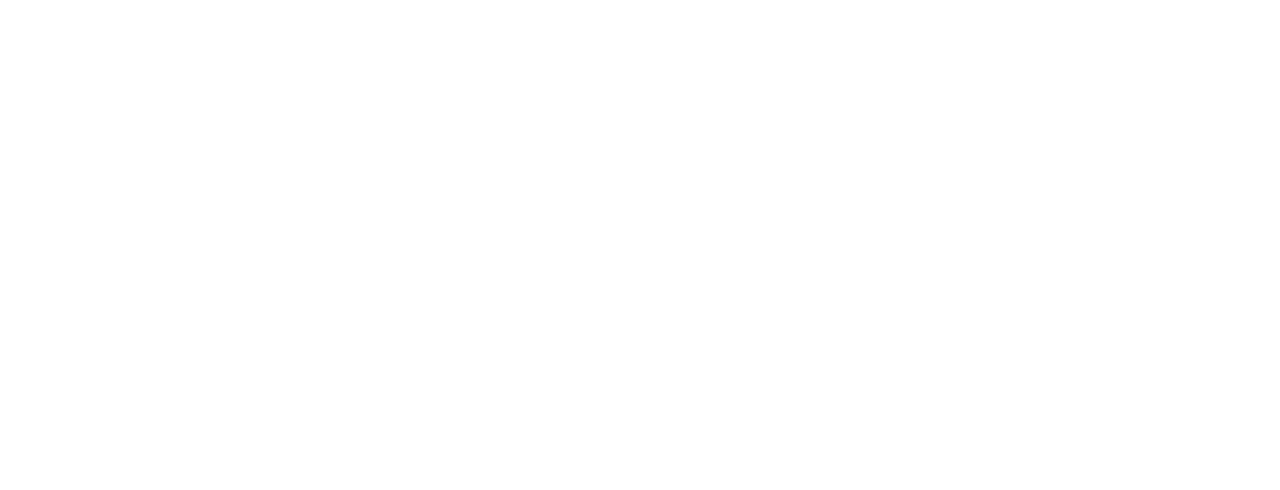
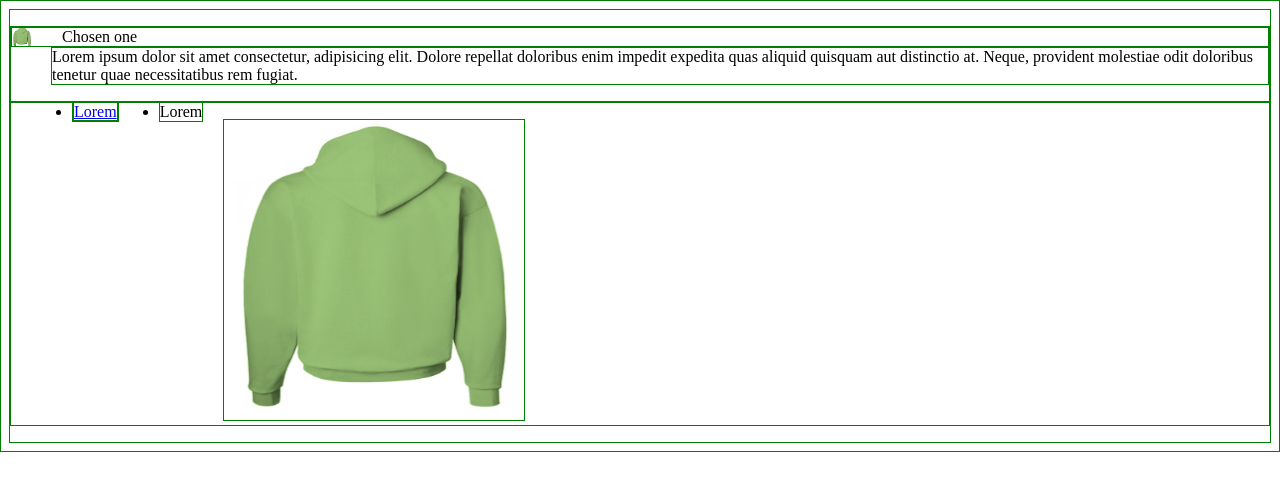
Before and after one commit to DevMax1997/Main-repository, a plain HTML site: page index.html in a window 1280 px wide. Drawn offline with Linux system fonts and the light colour scheme.

Commit message:
testing img/links theory

```diff
--- a/index.html
+++ b/index.html
@@ -6,11 +6,37 @@
 <meta charset="UTF-8">
 <title>Our first webpage</title>
 </head>
+<body>
+    <style>
+        * {
+            border: 1px solid green
+        }
 
+        .Chosen {
+            list-style-type: none;
+            background: url(images/tricko.png) no-repeat 0% 50%;
+            background-size: 20px 20px;
+            padding-left: 50px;
+        }
 
-<body>
+        li { float: left;
+            margin: 0px 20px;
+        }
 
-</body>
+        ul {
+            clear: both;
+        }
+    </style>
+<dl>
+    <dt class="Chosen">Chosen one</dt>
+    <dd>Lorem ipsum dolor sit amet consectetur, adipisicing elit. Dolore repellat doloribus enim impedit expedita quas aliquid quisquam aut distinctio at. Neque, provident molestiae odit doloribus tenetur quae necessitatibus rem fugiat.</dd>
 
+    <ul>
+        <li><a href="https://www.youtube.com/watch?v=0e8TPpP7R0w&list=RD0e8TPpP7R0w&start_radio=1" target="_blank">Lorem</a></li>
+        <li>Lorem </li>
 
-</html>
+    </ul>
+
+    <img src="images/tricko.png" alt="tricko" height="300" width="300">
+
+</dl>
```
Also changed, not shown: images/tricko.png (added), 1 other file.
